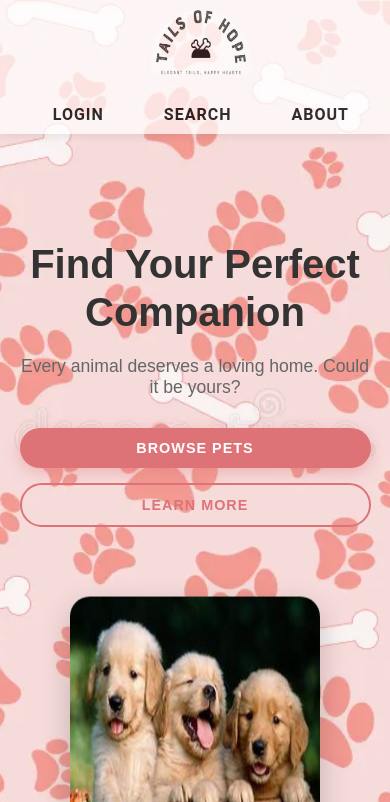
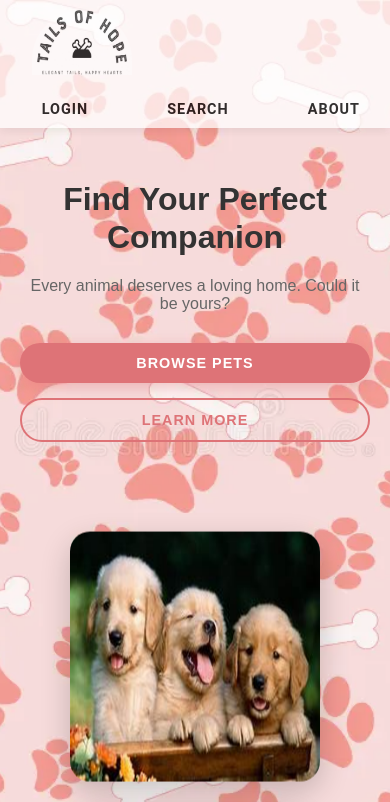
Before and after one commit to Saiprathiksha-20/Tails_Of_Hope, a plain HTML site: page index.html in a window 390 px wide. Shown: the top 802 px of the page. Drawn offline with Linux system fonts and the light colour scheme.

Commit message:
Update styles.css

```diff
--- a/styles.css
+++ b/styles.css
@@ -686,3 +686,114 @@ html {
   50% { opacity: 1; }
   100% { transform: translate(-50%, 20px); opacity: 0; }
 }
+
+
+/* Media Queries for Responsiveness */
+
+/* Tablets and below */
+@media (max-width: 1024px) {
+  .hero {
+    flex-direction: column;
+    text-align: center;
+    height: auto;
+    padding: 60px 20px;
+  }
+
+  .hero-animals {
+    width: 100%;
+    height: auto;
+    margin-top: 40px;
+  }
+
+  .animal-float {
+    position: relative;
+    display: inline-block;
+    margin: 10px;
+    animation: none;
+  }
+
+  .navbar-container {
+    flex-direction: column;
+    align-items: flex-start;
+    padding: 0 20px;
+  }
+
+  .nav-links {
+    position: static;
+    flex-direction: row;
+    flex-wrap: wrap;
+    justify-content: center;
+    width: 100%;
+    margin-top: 10px;
+  }
+
+  .nav-links a {
+    padding: 10px;
+    font-size: 0.9em;
+  }
+
+  .categories {
+    flex-direction: column;
+    align-items: center;
+  }
+
+  .stats-bar {
+    flex-direction: column;
+    gap: 20px;
+    text-align: center;
+  }
+}
+
+/* Phones and below */
+@media (max-width: 600px) {
+  .hero h1 {
+    font-size: 2em;
+  }
+
+  .subtitle {
+    font-size: 1em;
+  }
+
+  .cta-buttons {
+    flex-direction: column;
+    gap: 15px;
+  }
+
+  .category {
+    width: 90%;
+    height: auto;
+  }
+
+  .category img {
+    height: 180px;
+  }
+
+  .stat-number {
+    font-size: 2em;
+  }
+
+  .stat-label {
+    font-size: 1em;
+  }
+
+  .testimonial img {
+    width: 80px;
+    height: 80px;
+  }
+
+  .footer-content {
+    flex-direction: column;
+    text-align: center;
+    gap: 30px;
+  }
+
+  .navbar img {
+    max-width: 100px;
+    margin-right: 0;
+    margin-left: 0;
+  }
+
+  .nav-links {
+    justify-content: space-between;
+  }
+}
```
